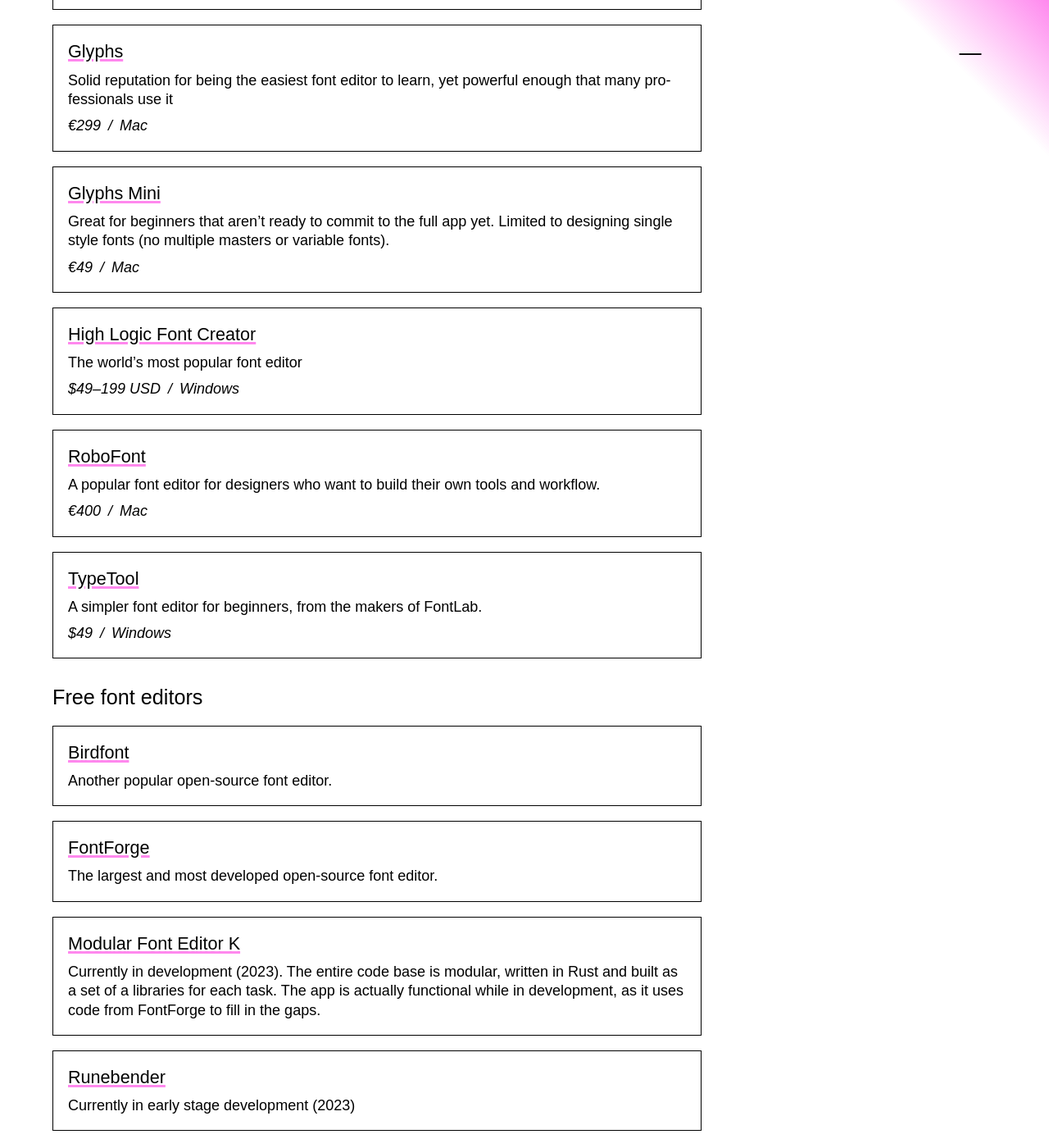
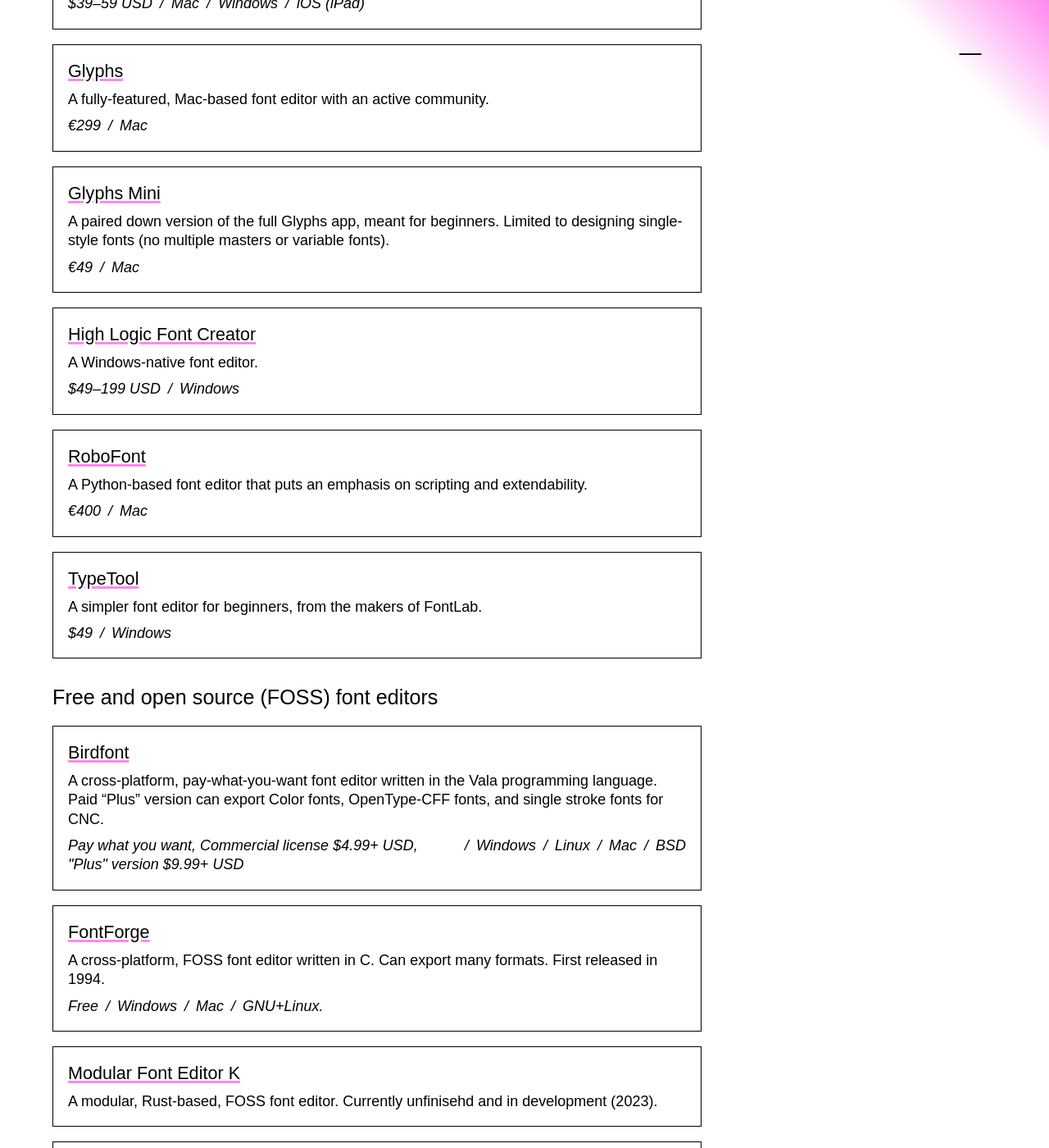
Before and after one commit to justinpenner/type-design-resources, a Jekyll site: the page built from index.md, in a window 1280 px wide and 1400 px high, scrolled down 4305 px. Shown: the whole window at 82% size. Built offline with Jekyll 4.4.1, drawn with Linux system fonts in a browser that asks for light colours; some web fonts are replaced; some of the changed text lies outside the part shown.

Commit message:
Rewriting some software descriptions

```diff
--- a/_data/data.yaml
+++ b/_data/data.yaml
@@ -76,39 +76,40 @@
         items:
           - name: FontLab
             url: https://www.fontlab.com/
-            description: The gold standard for type design software, and the longest history – first released in 1992.
+            description: An all-in-one font editor for Mac and Windows – first released in 1992.
             data:
               - $499 USD
               - Mac
               - Windows
           - name: Fontself
             url: https://www.fontself.com/
-            description: Illustrator/Photoshop plugins to turn your designs into fonts.
+            description: Plugins for Adobe Illustrator & Photoshop for creating fonts within Creative Suite. Also available as an iPad app.
             data:
               - $39–59 USD
               - Mac
               - Windows
+              - iOS (iPad)
           - name: Glyphs
             url: https://glyphsapp.com/
-            description: Solid reputation for being the easiest font editor to learn, yet powerful enough that many professionals use it
+            description: A fully-featured, Mac-based font editor with an active community.
             data:
               - €299
               - Mac
           - name: Glyphs Mini
             url: https://glyphsapp.com/
-            description: Great for beginners that aren't ready to commit to the full app yet. Limited to designing single style fonts (no multiple masters or variable fonts).
+            description: A paired down version of the full Glyphs app, meant for beginners. Limited to designing single-style fonts (no multiple masters or variable fonts).
             data:
               - €49
               - Mac
           - name: High Logic Font Creator
             url: https://www.high-logic.com/font-editor/fontcreator
-            description: "The world's most popular font editor"
+            description: A Windows-native font editor.
             data:
               - $49–199 USD
               - Windows
           - name: RoboFont
             url: https://robofont.com/
-            description: A popular font editor for designers who want to build their own tools and workflow.
+            description: A Python-based font editor that puts an emphasis on scripting and extendability.
             data:
               - €400
               - Mac
@@ -119,20 +120,34 @@
             data:
               - $49
               - Windows
-      - name: Free font editors
+      - name: Free and open source (FOSS) font editors
         items:
           - name: Birdfont
             url: https://birdfont.org/
-            description: Another popular open-source font editor.
+            description: A cross-platform, pay-what-you-want font editor written in the Vala programming language. Paid "Plus" version can export Color fonts, OpenType-CFF fonts, and single stroke fonts for CNC.
+            data:
+              - Pay what you want, Commercial license $4.99+ USD, "Plus" version $9.99+ USD
+              - Windows
+              - Linux
+              - Mac
+              - BSD
           - name: FontForge
             url: https://fontforge.org/
-            description: The largest and most developed open-source font editor.
+            description: A cross-platform, FOSS font editor written in C. Can export many formats. First released in 1994.
+            data:
+              - Free
+              - Windows
+              - Mac
+              - GNU+Linux.
           - name: Modular Font Editor K
             url: https://mfek.org/
-            description: Currently in development (2023). The entire code base is modular, written in Rust and built as a set of a libraries for each task. The app is actually functional while in development, as it uses code from FontForge to fill in the gaps.
+            description: A modular, Rust-based, FOSS font editor. Currently unfinisehd and in development (2023).
           - name: Runebender
             url: https://github.com/linebender/runebender
-            description: Currently in early stage development (2023)
+            description: A FOSS font editor, also written in Rust. Currently unfinished and in development (2023).
+          - name: TruFont
+            url: http://trufont.github.io/
+            description: A Mac-based FOSS font editor, written in Python. Now discontinued (2023).
   - name: Community
     items:
     subcategories:
```
